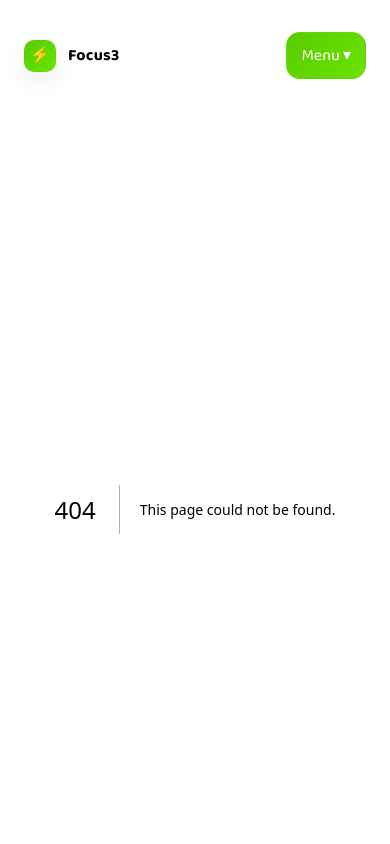
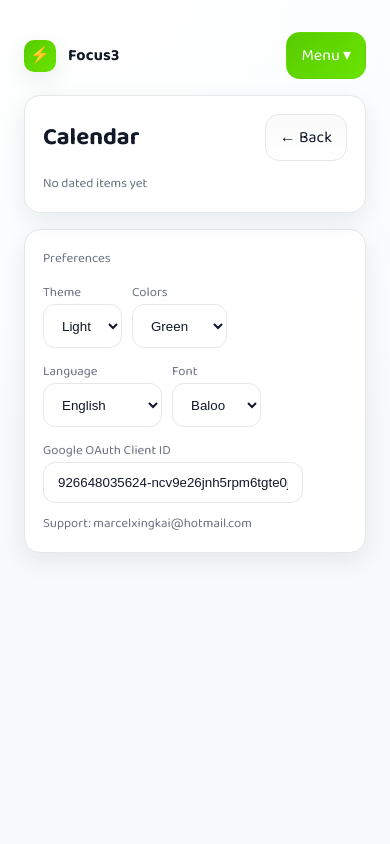
Before and after one commit to marcelkempers96/3thingsaday, a Next.js app: page /calendar in a window 390 px wide. Before the commit this address had no page. Shown: the top 844 px of the page. Built offline with nearby package versions, Linux system fonts and the light colour scheme.

Commit message:
feat: Projects page with items; link tasks to projects; Calendar page; History project totals; fix mobile menu overlay; show project info on tasks

```diff
--- /dev/null
+++ b/app/calendar/page.tsx
@@ -0,0 +1,58 @@
+"use client";
+
+import { useMemo } from 'react';
+import { loadAllDays } from '@/lib/storage';
+import { loadProjects } from '@/lib/projects';
+import Link from 'next/link';
+
+export default function CalendarPage() {
+	const days = useMemo(() => loadAllDays(), []);
+	const projects = useMemo(() => loadProjects(), []);
+
+	const entries = useMemo(() => {
+		const map = new Map<string, { label: string }[]>();
+		// project items
+		for (const p of projects) {
+			for (const it of p.items) {
+				if (!it.dateIso) continue;
+				const key = it.dateIso;
+				if (!map.has(key)) map.set(key, []);
+				map.get(key)!.push({ label: `${p.title}: ${it.type} — ${it.title}` });
+			}
+		}
+		// tasks with start date
+		for (const d of Object.values(days)) {
+			for (const t of d.tasks) {
+				if (!t.startIso) continue;
+				const k = (t.startIso || '').slice(0, 10);
+				if (!k) continue;
+				if (!map.has(k)) map.set(k, []);
+				map.get(k)!.push({ label: `Task: ${t.title}` });
+			}
+		}
+		const arr = Array.from(map.entries()).sort((a, b) => a[0].localeCompare(b[0]));
+		return arr;
+	}, [days, projects]);
+
+	return (
+		<main className="grid" style={{ marginTop: 8 }}>
+			<section className="panel">
+				<div style={{ display: 'flex', justifyContent: 'space-between', alignItems: 'center' }}>
+					<h2 style={{ margin: 0 }}>Calendar</h2>
+					<Link className="btn" href="/">← Back</Link>
+				</div>
+				<div style={{ display: 'flex', flexDirection: 'column', gap: 10, marginTop: 12 }}>
+					{entries.map(([date, items]) => (
+						<div key={date} className="panel">
+							<strong>{new Date(date).toLocaleDateString(undefined, { year: 'numeric', month: 'short', day: '2-digit', weekday: 'short' })}</strong>
+							<ul>
+								{items.map((it, i) => <li key={i}>{it.label}</li>)}
+							</ul>
+						</div>
+					))}
+					{entries.length === 0 ? <div className="small muted">No dated items yet</div> : null}
+				</div>
+			</section>
+		</main>
+	);
+}
--- a/app/components/ResponsiveHeader.tsx
+++ b/app/components/ResponsiveHeader.tsx
@@ -22,6 +22,8 @@ export default function ResponsiveHeader() {
 				<Link className={pathname?.startsWith('/achievements') ? 'active' : ''} href="/achievements" prefetch={false}>Achievements</Link>
 				<Link className={pathname?.startsWith('/history') ? 'active' : ''} href="/history" prefetch={false}>History</Link>
 				<Link className={pathname?.startsWith('/priority-matrix') ? 'active' : ''} href="/priority-matrix" prefetch={false}>Priority Matrix</Link>
+				<Link className={pathname?.startsWith('/projects') ? 'active' : ''} href="/projects" prefetch={false}>Projects</Link>
+				<Link className={pathname?.startsWith('/calendar') ? 'active' : ''} href="/calendar" prefetch={false}>Calendar</Link>
 				<Link className={pathname?.startsWith('/settings') ? 'active' : ''} href="/settings" prefetch={false}>Settings</Link>
 			</nav>
 
@@ -30,15 +32,20 @@ export default function ResponsiveHeader() {
 			</div>
 
 			{open && (
-				<div id="mobile-menu" className="panel" style={{ position: 'absolute', right: 24, top: 'calc(56px + env(safe-area-inset-top))', minWidth: 220 }}>
+				<>
+					<div onClick={() => setOpen(false)} style={{ position: 'fixed', inset: 0, zIndex: 19 }} />
+					<div id="mobile-menu" className="panel" style={{ position: 'absolute', right: 24, top: 'calc(56px + env(safe-area-inset-top))', minWidth: 220, zIndex: 20 }}>
 						<div className="tasks">
 							<Link href="/" prefetch={false} className={pathname === '/' ? 'active' : ''}>Today</Link>
 							<Link href="/achievements" prefetch={false} className={pathname?.startsWith('/achievements') ? 'active' : ''}>Achievements</Link>
 							<Link href="/history" prefetch={false} className={pathname?.startsWith('/history') ? 'active' : ''}>History</Link>
 							<Link href="/priority-matrix" prefetch={false} className={pathname?.startsWith('/priority-matrix') ? 'active' : ''}>Priority Matrix</Link>
+							<Link href="/projects" prefetch={false} className={pathname?.startsWith('/projects') ? 'active' : ''}>Projects</Link>
+							<Link href="/calendar" prefetch={false} className={pathname?.startsWith('/calendar') ? 'active' : ''}>Calendar</Link>
 							<Link href="/settings" prefetch={false} className={pathname?.startsWith('/settings') ? 'active' : ''}>Settings</Link>
 						</div>
 					</div>
+				</>
 			)}
 		</header>
 	);
--- a/app/page.tsx
+++ b/app/page.tsx
@@ -178,12 +178,13 @@ export default function Page() {
               </button>
               <div style={{ opacity: t.done ? 0.6 : 1 }} onClick={() => onEdit(t)}>
                 <div style={{ textDecoration: t.done ? 'line-through' as const : 'none' }}>{emojiForCategory(t.category)} {t.title}</div>
-                {(t.category || t.labels || t.startIso) && (
+                {(t.category || t.labels || t.startIso || t.projectId) && (
                   <div className="small muted">
                     {t.category ? categoryLabel(t.category) : ''}
                     {t.startIso ? ` · ${formatEventTime({ start: { dateTime: t.startIso }, end: t.endIso ? { dateTime: t.endIso } : undefined })}` : ''}
                     {t.attendee ? ` · with ${t.attendee}` : ''}
                     {t.labels ? ` · ${formatLabelsModern(t.labels)}` : ''}
+                    {t.projectId ? ` · Project: ${t.projectId}${t.projectItemId ? ` / ${t.projectItemId}` : ''}` : ''}
                   </div>
                 )}
               </div>
--- /dev/null
+++ b/lib/projects.ts
@@ -0,0 +1,39 @@
+export type ProjectItemType = 'deadline' | 'milestone' | 'deliverable' | 'goal';
+export type ProjectItem = {
+	id: string;
+	type: ProjectItemType;
+	title: string;
+	dateIso?: string;
+};
+
+export type Project = {
+	id: string;
+	title: string;
+	description?: string;
+	items: ProjectItem[];
+};
+
+const KEY = 'focus3_projects_v1';
+
+export function loadProjects(): Project[] {
+	if (typeof window === 'undefined') return [];
+	try { const raw = localStorage.getItem(KEY); return raw ? JSON.parse(raw) as Project[] : []; } catch { return []; }
+}
+
+export function saveProjects(list: Project[]) {
+	if (typeof window === 'undefined') return;
+	localStorage.setItem(KEY, JSON.stringify(list));
+	try { window.dispatchEvent(new Event('focus3:projects')); } catch {}
+}
+
+export function upsertProject(project: Project) {
+	const list = loadProjects();
+	const idx = list.findIndex(p => p.id === project.id);
+	if (idx >= 0) list[idx] = project; else list.push(project);
+	saveProjects(list);
+}
+
+export function removeProject(id: string) {
+	const list = loadProjects().filter(p => p.id !== id);
+	saveProjects(list);
+}
--- a/lib/storage.ts
+++ b/lib/storage.ts
@@ -31,11 +31,12 @@ export type Task = {
 	done: boolean;
 	category?: Category;
 	labels?: Labels;
-	// Optional calendar metadata
 	source?: SourcePlatform;
 	startIso?: string;
 	endIso?: string;
 	attendee?: string;
+	projectId?: string;
+	projectItemId?: string;
 };
 
 export type DailyTasks = {
```
Also changed, not shown: app/components/AddTaskModal.tsx (+15 -1 lines), app/components/EditTaskModal.tsx (+12 -14 lines), app/projects/page.tsx (added, +77 -0 lines). Lines whose indentation alone changed are shown as unchanged.
